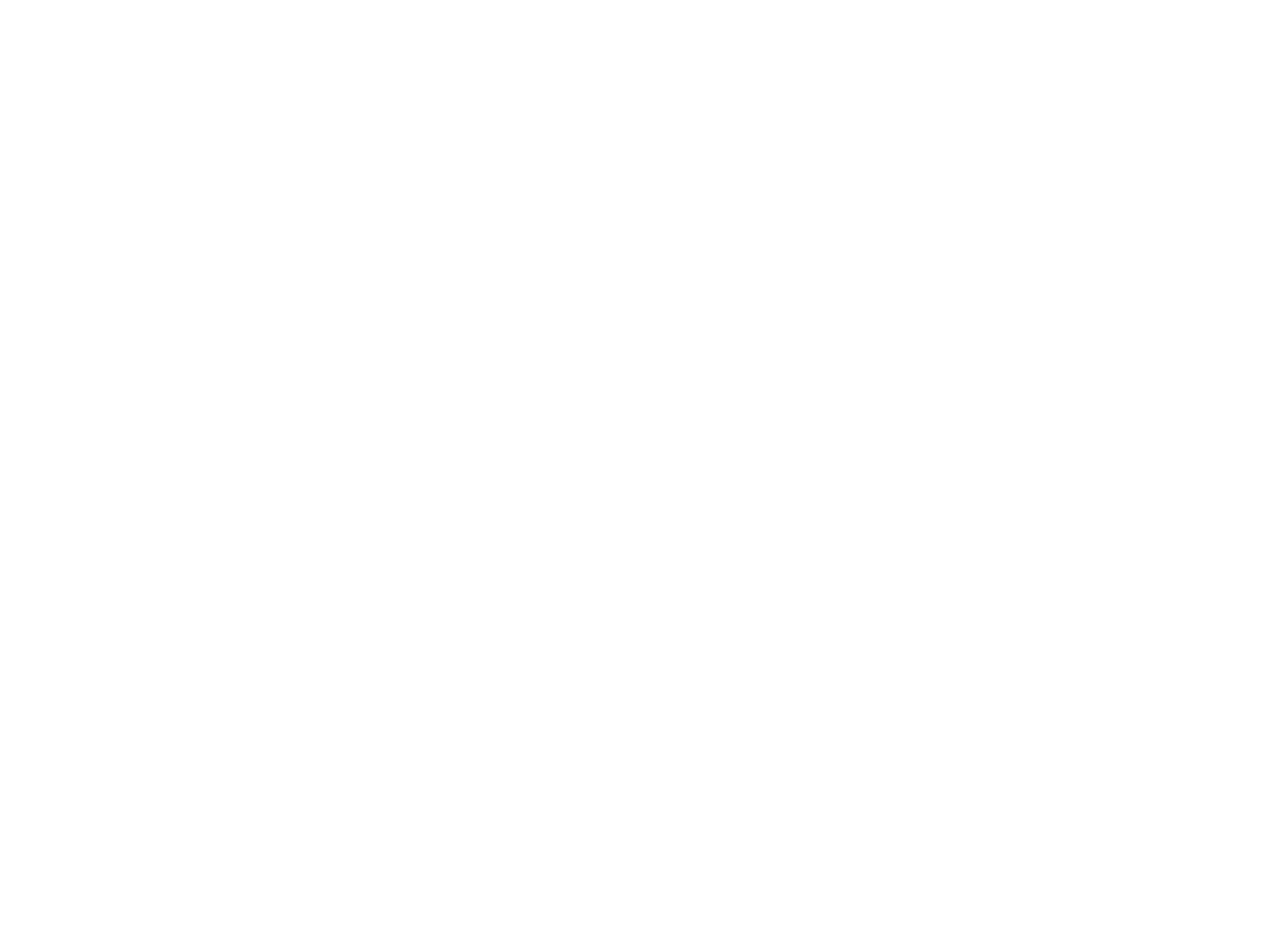
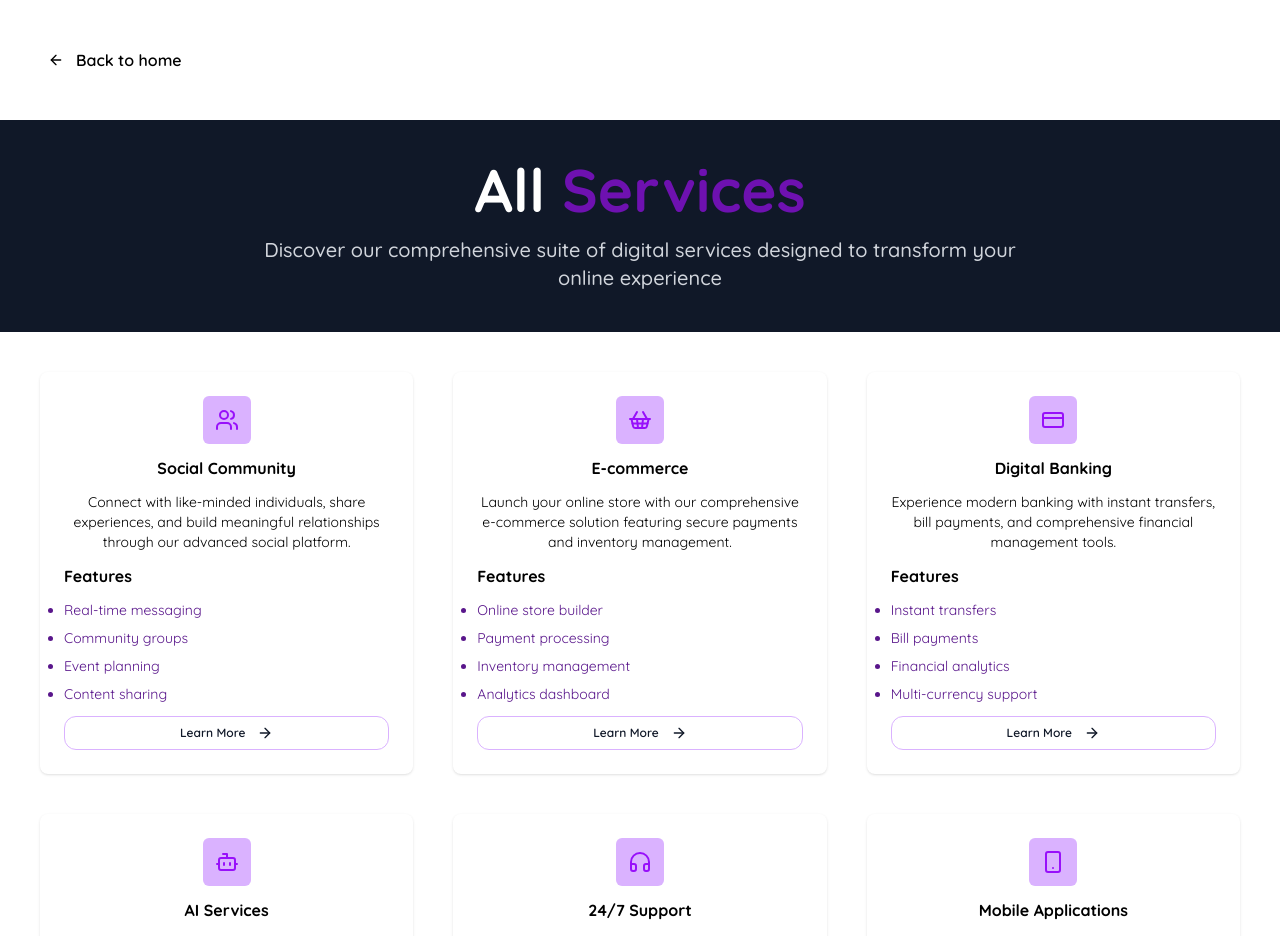
Before and after one commit to nova-technology-ltd/six-web, a React (Vite) app: page /services in a window 1280 px wide. Before the commit this address had no page. Shown: the top 936 px of the page. Before the commit the page ends 800 px from the top, so only its background shows below. Built offline with nearby package versions, Linux system fonts and the light colour scheme.

Commit message:
Added services page

```diff
--- a/package.json
+++ b/package.json
@@ -11,6 +11,7 @@
   },
   "dependencies": {
     "@tailwindcss/vite": "^4.1.11",
+    "dependencies": "^0.0.1",
     "lucide-react": "^0.542.0",
     "react": "^19.1.1",
     "react-dom": "^19.1.1",
--- a/src/App.jsx
+++ b/src/App.jsx
@@ -1,10 +1,12 @@
 import Landing from "./pages/Landing";
+import OurServices from "./pages/OurServices";
 import { BrowserRouter, Routes, Route } from "react-router-dom";
 const App = () => {
   return (
     <BrowserRouter>
       <Routes>
         <Route path="/" element={<Landing />} />
+        <Route path="/services" element={<OurServices />} />
       </Routes>
     </BrowserRouter>
   );
--- a/src/components/OurCore.jsx
+++ b/src/components/OurCore.jsx
@@ -1,15 +1,23 @@
-import { ArrowRight, Currency, Smartphone, Users } from "lucide-react";
+import {
+  ArrowRight,
+  Currency,
+  Heading2,
+  Smartphone,
+  Users,
+} from "lucide-react";
+import { useNavigate } from "react-router-dom";
 import Button from "./Button";
-const Card = ({ text, array, heading, img }) => {
+export const FeatureCard = ({ text, array, heading, img, subHeading }) => {
   return (
-    <div className="shadow-sm rounded-lg flex flex-col items-center gap-4 p-6 transition-all hover:mb-10 hover:shadow-lg">
+    <div className="shadow-sm rounded-lg flex flex-col items-center gap-3 p-6 transition-all hover:shadow-lg">
       <span className="bg-purple-300 p-3 w-max rounded-md">{img}</span>
-      <h1>{heading}</h1>
+      <h1 className="font-bold">{heading}</h1>
       <p className="text-center text-sm">{text}</p>
+      {subHeading && <h2 className="font-bold self-start">Features</h2>}
       <ul className="self-start text-sm list-disc flex flex-col gap-2">
         {array &&
           array.map((item) => {
-            return <li>{item}</li>;
+            return <li className="text-purple-900">{item}</li>;
           })}
       </ul>
       <Button
@@ -23,6 +31,7 @@
   );
 };
 function OurCore() {
+  const navigate = useNavigate();
   return (
     <section className="flex flex-col gap-6 px-4 justify-center items-center mt-4 h-max py-10">
       <h1 className="text-4xl font-bold">Our Core Services</h1>
@@ -32,7 +41,7 @@
         and communities.
       </p>
       <div className="grid sm:grid-cols-3 grid-cols-1 justify-between h-max w-full p-10 sm:px-20 px-4 gap-10">
-        <Card
+        <FeatureCard
           heading={"Social Engagement Platforms"}
           array={[
             "Community Building",
@@ -42,7 +51,7 @@
           ]}
           img={<Users className="text-purple-800" />}
         />
-        <Card
+        <FeatureCard
           heading={"Seamless Bill Payments"}
           array={[
             "One-click Payments",
@@ -52,7 +61,7 @@
           ]}
           img={<Currency className="text-purple-800" />}
         />{" "}
-        <Card
+        <FeatureCard
           heading={"Innovative Digital Solutions"}
           array={[
             "Mobile-first Design",
@@ -67,6 +76,9 @@
         text={"Explore All Services"}
         styles={"bg-purple-900 text-white py-3 px-10 gap-3"}
         iright={<ArrowRight className="w-4" />}
+        onClick={() => {
+          navigate("/services");
+        }}
       />
     </section>
   );
--- /dev/null
+++ b/src/pages/OurServices.jsx
@@ -0,0 +1,148 @@
+import {
+  ArrowLeft,
+  Bot,
+  CreditCard,
+  Headphones,
+  ShoppingBasket,
+  Smartphone,
+  Users,
+} from "lucide-react";
+import { useNavigate } from "react-router-dom";
+import Button from "../components/Button";
+import { FeatureCard } from "../components/OurCore";
+
+const OurServices = () => {
+  const navigate = useNavigate();
+  return (
+    <>
+      <section className="p-12">
+        <button
+          className="flex items-center gap-3 font-semibold cursor-pointer"
+          onClick={() => {
+            navigate("/");
+          }}
+        >
+          <ArrowLeft className="w-4 " />
+          Back to home
+        </button>
+      </section>
+      <section className="bg-gray-900 p-10 flex flex-col gap-4 items-center">
+        <h1 className="text-6xl text-white font-extrabold text-center">
+          All <span className="text-purple-800">Services</span>
+        </h1>
+        <p className="text-gray-300 text-center font-medium text-xl w-2/3">
+          Discover our comprehensive suite of digital services designed to
+          transform your online experience
+        </p>
+      </section>
+      <section className="grid md:grid-cols-3 grid-cols-1 gap-10 p-10">
+        <FeatureCard
+          heading={"Social Community"}
+          text={
+            "Connect with like-minded individuals, share experiences, and build meaningful relationships through our advanced social platform."
+          }
+          array={[
+            "Real-time messaging",
+            "Community groups",
+            "Event planning",
+            "Content sharing",
+          ]}
+          img={<Users className="w-6 text-purple-600" />}
+          subHeading={true}
+        />
+        <FeatureCard
+          heading={"E-commerce"}
+          text={
+            "Launch your online store with our comprehensive e-commerce solution featuring secure payments and inventory management."
+          }
+          array={[
+            "Online store builder",
+            "Payment processing",
+            "Inventory management",
+            "Analytics dashboard",
+          ]}
+          img={<ShoppingBasket className="w-6 text-purple-600" />}
+          subHeading={true}
+        />
+        <FeatureCard
+          heading={"Digital Banking"}
+          text={
+            "Experience modern banking with instant transfers, bill payments, and comprehensive financial management tools."
+          }
+          array={[
+            "Instant transfers",
+            "Bill payments",
+            "Financial analytics",
+            "Multi-currency support",
+          ]}
+          img={<CreditCard className="w-6 text-purple-600" />}
+          subHeading={true}
+        />
+        <FeatureCard
+          heading={"AI Services"}
+          text={
+            "Leverage artificial intelligence to automate tasks, gain insights, and enhance your digital experience."
+          }
+          array={[
+            "Smart automation",
+            "Predictive analytics",
+            "Natural language processing",
+            "Machine learning models",
+          ]}
+          img={<Bot className="w-6 text-purple-600" />}
+          subHeading={true}
+        />
+        <FeatureCard
+          heading={"24/7 Support"}
+          text={
+            "Get round-the-clock assistance from our dedicated support team through multiple channels."
+          }
+          array={[
+            "Live chat support",
+            "Phone assistance",
+            "Email support",
+            "Video consultations",
+          ]}
+          img={<Headphones className="w-6 text-purple-600" />}
+          subHeading={true}
+        />
+        <FeatureCard
+          heading={"Mobile Applications"}
+          text={
+            "Access all SIX6 services on-the-go with our feature-rich mobile applications for iOS and Android."
+          }
+          array={[
+            "Cross-platform compatibility",
+            "Offline functionality",
+            "Push notifications",
+            "Biometric security",
+          ]}
+          img={<Smartphone className="w-6 text-purple-600" />}
+          subHeading={true}
+        />
+      </section>
+      <section className="bg-purple-100 p-12 flex flex-col items-center gap-6 justify-center p-10">
+        <h1 className="text-5xl font-extrabold text-center">
+          Ready to Get Started?
+        </h1>
+        <p className="text-gray-400 text-center">
+          Choose the services that best fit your needs and start your <br />{" "}
+          digital transformation today.
+        </p>
+        <div className="flex gap-3 items-center sm:flex-row flex-col">
+          <Button
+            text={"Get Started"}
+            styles={"bg-purple-700 text-white px-8 py-3 text-xs"}
+          />
+          <Button
+            text={"Contact Sales"}
+            styles={
+              "px-8 py-3 bg-white text-xs hover:bg-black hover:text-white"
+            }
+          />
+        </div>
+      </section>
+    </>
+  );
+};
+export default OurServices;
```
Also changed, not shown: src/components/CTA.jsx (+64 -14 lines), 1 other file (tests, documents, lock files or other folders).
